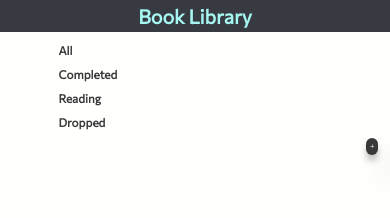
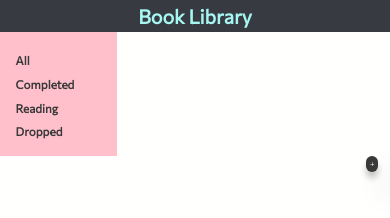
Before and after one commit to siduck76/Book-library, a plain HTML site: page index.html in a window 390 px wide. Drawn offline with Linux system fonts and the light colour scheme.

Commit message:
sidenavbar

```diff
--- a/style.css
+++ b/style.css
@@ -141,12 +141,15 @@ h2:hover {
 		font-size:  2vw;
 	}
 
-.leftStatus {
-	padding-left: 15%;
-}
+ .statusHeadings {
+ 	background-color: pink;
+ 	margin-right: 70%;
+ 	margin-top: 0%;
+ 	padding: 3% 0% 2% 4%;
+ }
 
- .rightStatus {
- 	padding-right:  15%;
+ h1 {
+ 	margin-bottom: 0%;
  }
 
  .booksContainer {
@@ -181,9 +184,7 @@ h2:hover {
  	text-align: left;
  }
 
- .statusHeadings {
- 	padding-left: 15%;
- }
+
 
 }
 
```
